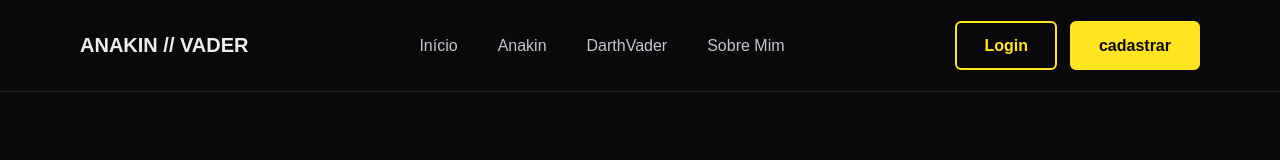
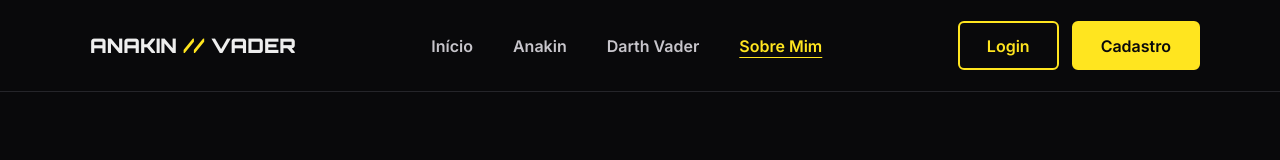
Before and after one commit to HenriqueIHanze/Projeto-Pessoal-StarWars, a plain HTML site: page site/sobremim.html in a window 1280 px wide. Drawn offline with Linux system fonts and the light colour scheme.

Commit message:
Arrumando HEAD - Linkando CSS

```diff
--- a/site/sobremim.html
+++ b/site/sobremim.html
@@ -4,35 +4,38 @@
     <meta charset="UTF-8">
     <meta name="viewport" content="width=device-width, initial-scale=1.0">
     <link rel="stylesheet" href="../site/css/reset.css">
-    <link rel="stylesheet" href="../site/css/inicio.css">
-    <title>Document</title>
+    <link rel="stylesheet" href="../site/css/fontes.css">
+    <link rel="stylesheet" href="../site/css/nav.css">
+    <link rel="stylesheet" href="../site/css/sobremim.css">
+    <title>Início | Anakin // Vader</title>
 </head>
 <body>
     <header>
         <nav>
             <div class="titulo">
-                <h2>Anakin // Vader</h2>
+                <div class="marca"></div>
+                <h2>Anakin <span>//</span> Vader</h2>
             </div>
             <div class="navegacao">
                 <div class="link">
-                    <a href="../site/inicio.html">Início</a>
+                    <a  href="../site/inicio.html">Início</a>
                 </div>
                 <div class="link">
                     <a href="../site/anakin.html">Anakin</a>
                 </div>
                 <div class="link">
-                    <a href="../site/darthvader.html">DarthVader</a>
+                    <a href="../site/darthvader.html">Darth Vader</a>
                 </div>
                 <div class="link">
-                    <a href="../site/sobremim.html">Sobre Mim</a>
+                    <a class="ativo" href="../site/sobremim.html">Sobre Mim</a>
                 </div>
             </div>
             <div class="cadastro">
-                <div linkLogCad>
+                <div class="linkLogCad">
                     <button onclick="login()">Login</button>
                 </div>
-                <div linkLogCad>
-                    <button onclick="cadastrar()">cadastrar</button>
+                <div class="linkLogCad">
+                    <button onclick="cadastrar()">Cadastro</button>
                 </div>
             </div>
         </nav>
```
Also changed, not shown: site/darthvader.html (+11 -8 lines), site/inicio.html (+9 -7 lines).
